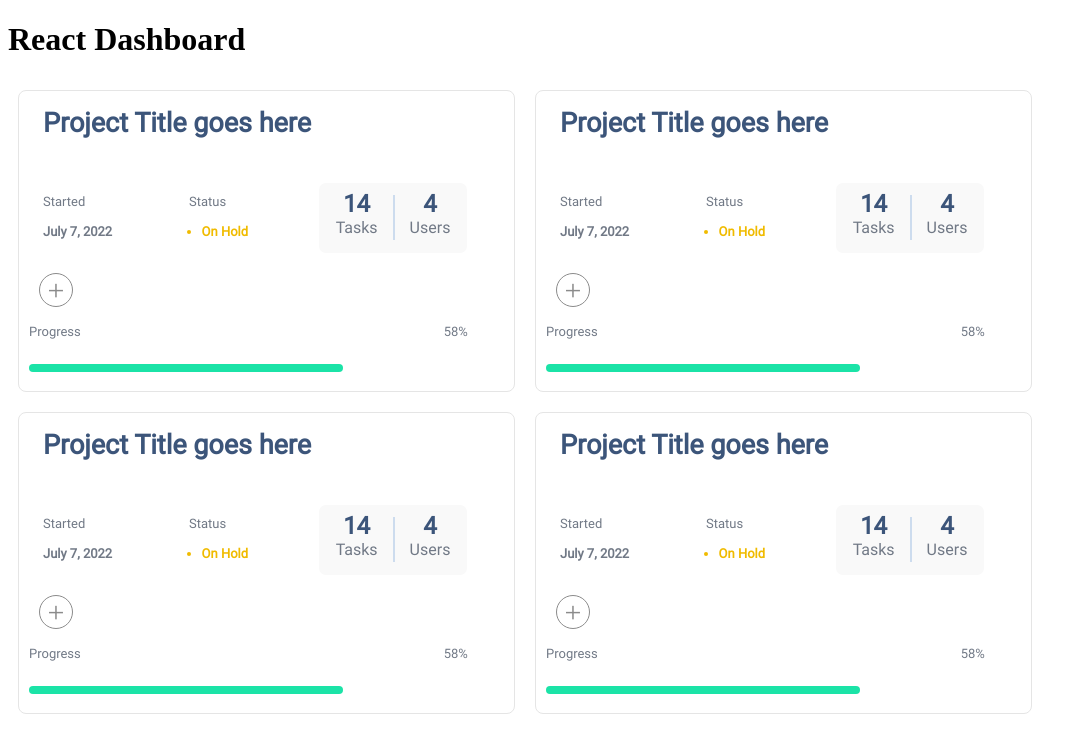
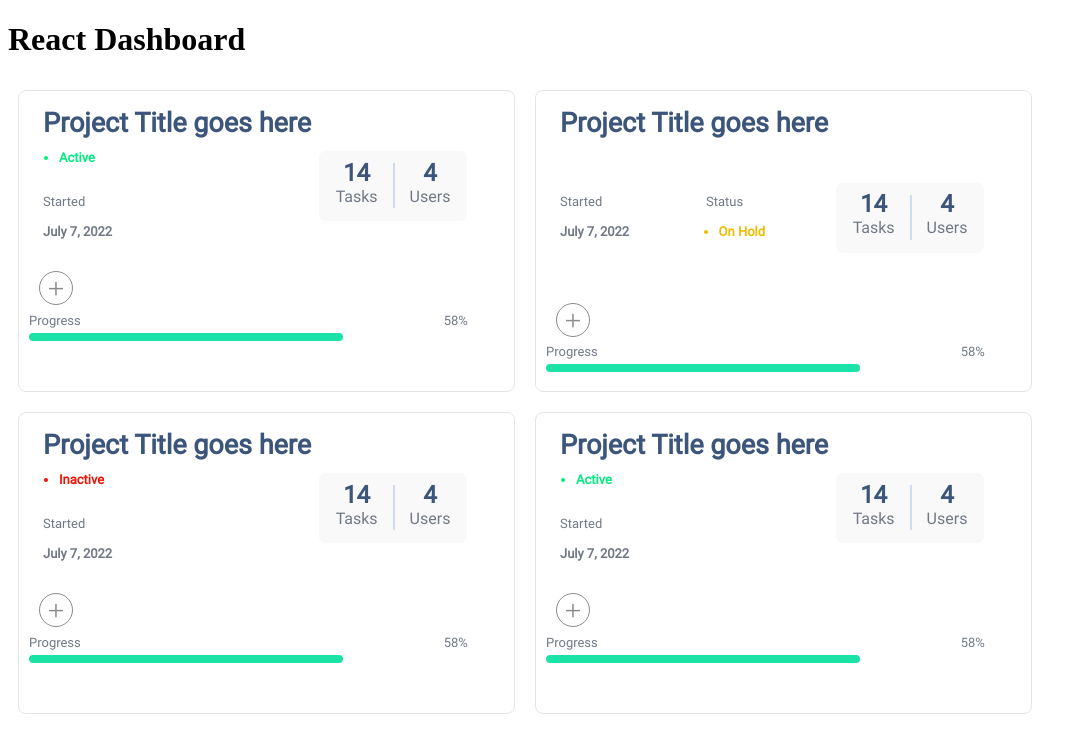
Before and after one commit to Frontend-Bootcamp-2022/react-dashboard-team-a, a React (Create React App) app: page / in a window 1280 px wide. Shown: the top 732 px of the page, without its empty margins (0-1087 px from the left). Built offline with nearby package versions, Linux system fonts and the light colour scheme.

Commit message:
Dynamic Status Text

```diff
--- a/src/App.js
+++ b/src/App.js
@@ -1,23 +1,21 @@
 import Card from "./components/Card/Card"
+import DATA from "./DATA/api.json"
 import "./style.css"
 import "./fonts/Roboto-Regular.ttf"
 
+
+
 let date = new Date().toLocaleDateString('en-us', { day:"numeric", month:"long", year:"numeric" })
-
+console.log(DATA.status)
 
 const App = () => {
   return (
     <div>
        <h1>React Dashboard</h1>
-       <Card date={date}/>
-       <Card date={date}/>
-       <Card date={date}/>
-       <Card date={date}/>
-       <Card date={date}/>
-       <Card date={date}/>
-       <Card date={date}/>
-       <Card date={date}/>
-       <Card date={date}/>
+      {DATA.map((x) =>(
+        <Card date={date} status={x.status}/>
+      ) )}
+
     </div>
 
   );
--- a/src/components/Card/Card.js
+++ b/src/components/Card/Card.js
@@ -8,7 +8,7 @@ function Card(props){
 
     return (
         <div className="card">
-            <CardInfo date={props.date}/>
+            <CardInfo date={props.date} status={props.status} />
 
             <div className="card-progress">
             <div className="card-members">
--- a/src/components/Card/CardInfo.js
+++ b/src/components/Card/CardInfo.js
@@ -1,6 +1,21 @@
 import React from "react";
 
+
+
+
 function CardInfo(props){
+    let className = ""
+    let status=""
+    if(props.status =="On Hold"){
+        className = "on-hold"
+        status="Status"
+    }else if (props.status=="Active"){
+    className="active"
+
+    }else{
+        className="inactive"
+
+    }
 
     return (
 
@@ -12,9 +27,9 @@ function CardInfo(props){
             <div className="card-stats">
                 <h4 className="started">Started</h4>
                 <p className="started-date">{props.date}</p>
-                <h4 className="status">Status</h4>
+                <h4 className="status" >{status}</h4>
                 <ul>
-                    <li>On Hold</li>
+                    <li className={className}>{props.status}</li>
                 </ul>
             </div>
 
--- a/src/style.css
+++ b/src/style.css
@@ -80,7 +80,7 @@
     color: #717986;
 }
 
-li{
+.on-hold{
     position: relative;
     left: 31.34%;
     right: 64.04%;
@@ -94,14 +94,34 @@ li{
     font-size: 13px;
     line-height: 15px;
 }
+.active{
+    position: relative;
+    bottom: 70px;
+    color: #03eb7f;
+    font-family: 'Roboto';
+    font-style: normal;
+    font-weight: 600;
+    font-size: 13px;
+    line-height: 15px;
+}
+
+.inactive{
+    position: relative;
+    bottom: 70px;
+    color: #eb1303;
+    font-family: 'Roboto';
+    font-style: normal;
+    font-weight: 600;
+    font-size: 13px;
+    line-height: 15px;
+}
 
 .card-members{
+    position: relative;
     width: 32px;
     height: 32px;
-    left: 520px;
-    top: 387px;
+    top: 30px;
     margin: 10px;
-
     border-radius:20px ;
     border: 1px solid #8B8B8B;
     display:flex;
@@ -114,10 +134,7 @@ li{
 
 .card-progress{
     position: relative;
-
-
 bottom: 90px;
-
 margin: 10px;
 background: ;
 
@@ -136,16 +153,14 @@ background: ;
     position: relative;
     width: 314px;
     height: 8px;
-
-background: #1BE3A7;
-border-radius: 75px;
-
+    background: #1BE3A7;
+    border-radius: 75px;
 }
 .progress-text{
-    width: 53px;
+width: 53px;
 height: 15px;
-
-
+position: relative;
+top: 20px;
 font-family: 'Roboto';
 font-weight: 500;
 font-size: 13px;
@@ -154,8 +169,8 @@ line-height: 15px;
 color: #717986;
 }
 .precent{
-    position: relative;
-    left: 363px;
+position: relative;
+left: 363px;
 }
 
 .card-data{
@@ -199,8 +214,5 @@ color: #717986;
     width: 2px;
 height: 45px;
 top: 12px;
-
-
 background-color:  #CDDCEE;
-transform: ;
 }
```
